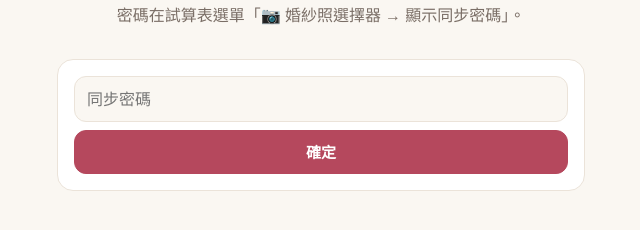
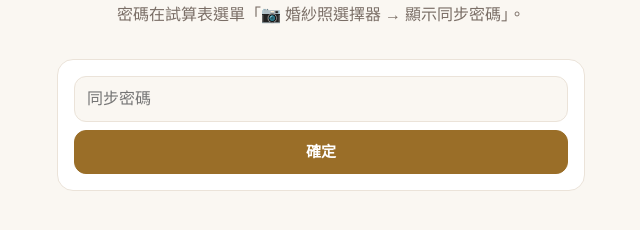
Before and after one commit to johnnyjong823/wedding-photo-picker, a plain HTML site: page index.html in a window 1280 px wide. Shown: the part 182-412 px from the top of the page, without its empty margins (319-959 px from the left). Drawn offline with Linux system fonts and the light colour scheme; a web font is replaced by a local one.

Commit message:
預設外觀改為楷體、香檳金、後面疊兩張
Co-Authored-By: Claude Opus 5.5 <noreply@anthropic.com>

```diff
--- a/index.html
+++ b/index.html
@@ -338,9 +338,9 @@ var MAN = load('man', null);    // 照片清單 {mrev, photos:[{id,name,t,g,fd}]
 var L = Object.assign({ tab: 'swipe', rtab: 'fix', elim: null }, load('local', {}));
 /* 外觀與手感（每支手機各自記，在「⚙ → 外觀與手感」改） */
 var LOOK_DEF = {
-  tone: 'rose', mode: 'auto',              // 主題色、深淺色
-  font: 'sys', fz: 'md',                   // 字型、字級
-  fit: 'contain', radius: 'round', stack: 1, // 照片完整/填滿、卡片圓角、後面疊幾張
+  tone: 'gold', mode: 'auto',              // 主題色、深淺色
+  font: 'kai', fz: 'md',                   // 字型、字級
+  fit: 'contain', radius: 'round', stack: 2, // 照片完整/填滿、卡片圓角、後面疊幾張
   thumb: 'md', thumbPos: 'bottom',         // 相似照片小圖大小、位置
   btn: 'md', btnText: true,                // 底部按鈕大小（none＝只用滑的）、按鈕文字
   head: 'full',                            // 上方資訊列 full/mini/big
```
